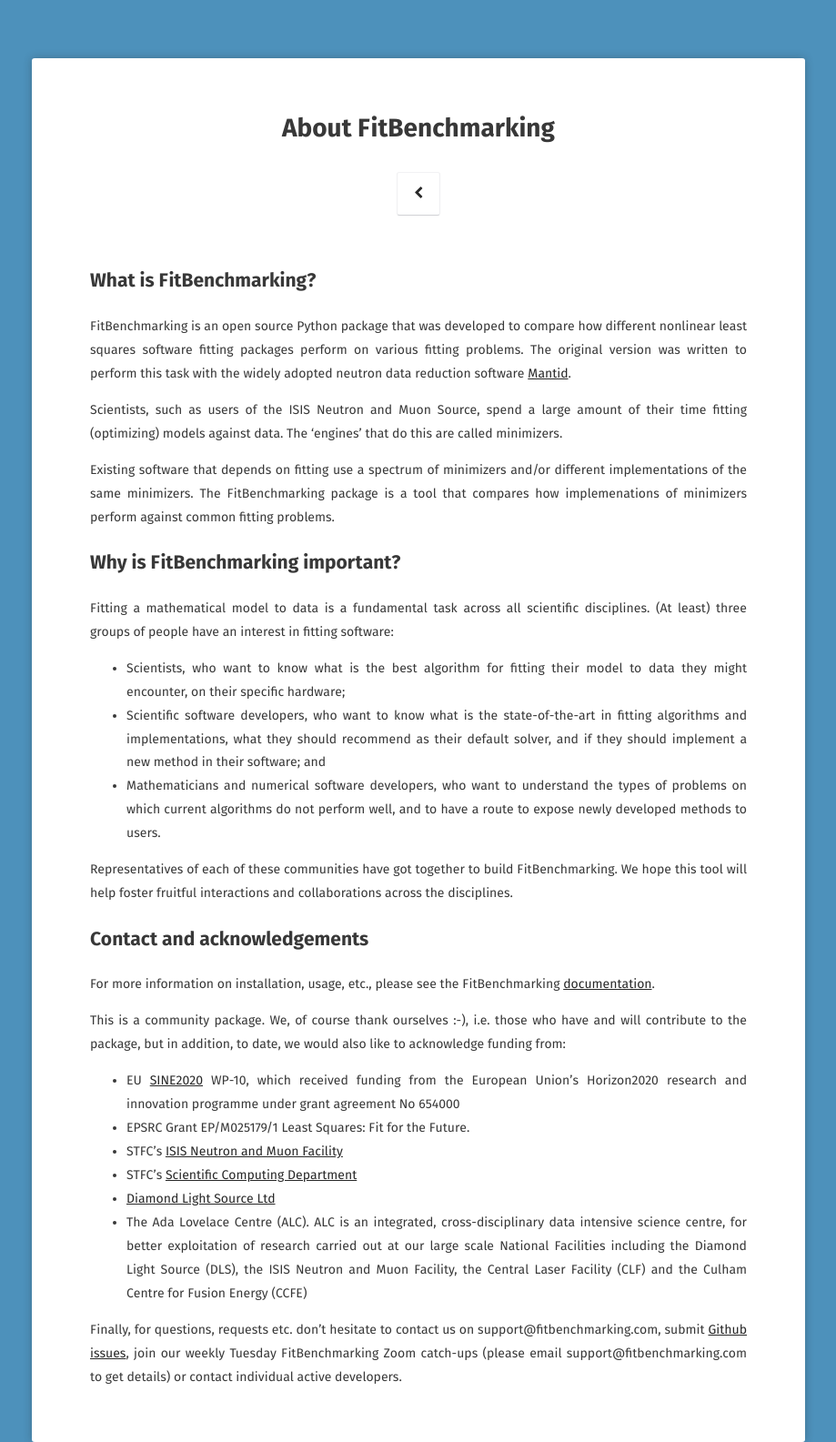
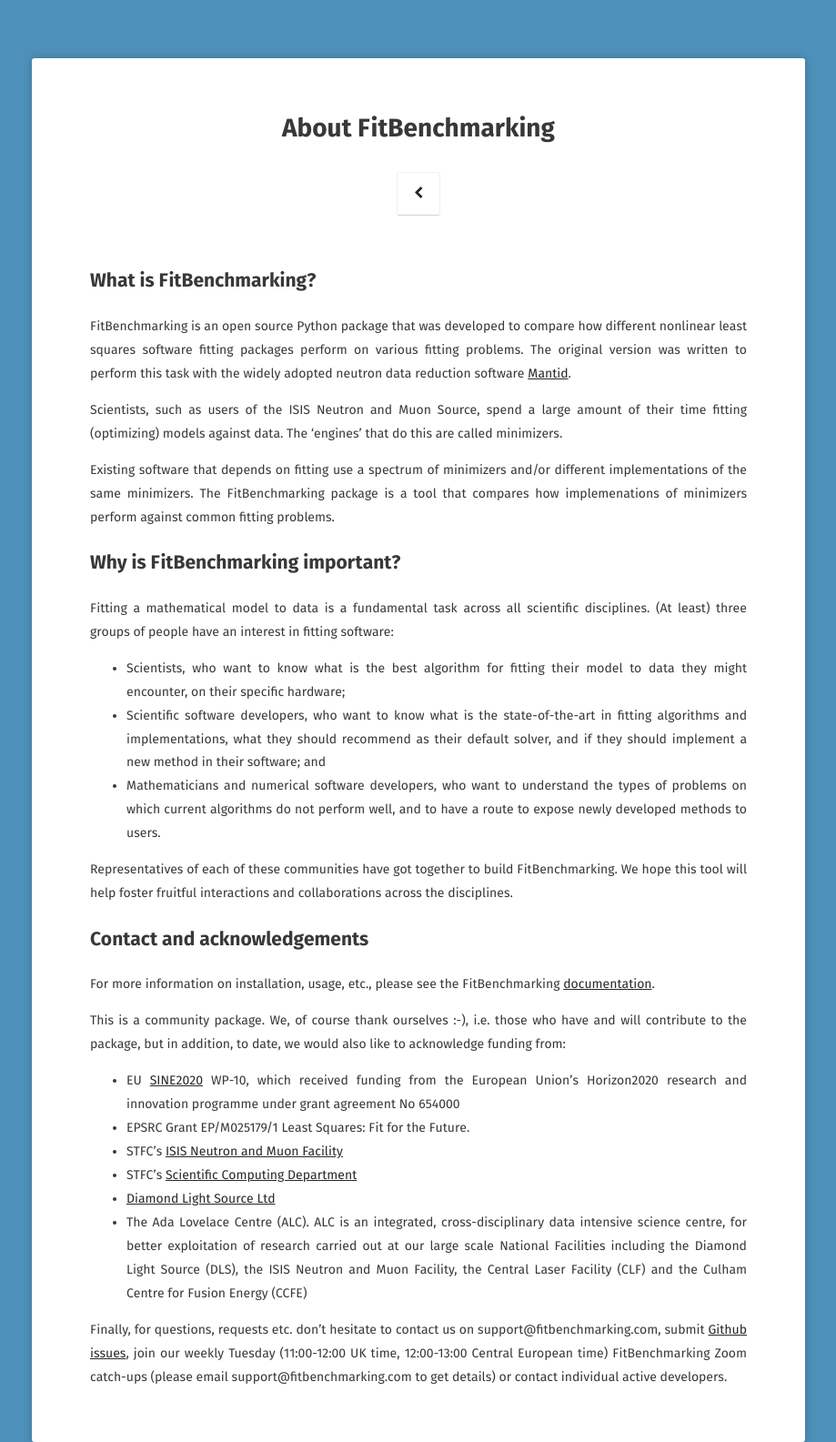
Before and after one commit to fitbenchmarking/fitbenchmarking.github.io, a Jekyll site: the page built from about/index.md, in a window 1280 px wide. Shown: the whole page at 91% size, without its empty margins (180-1099 px from the left). Built offline with Jekyll 4.4.1, drawn with Linux system fonts in a browser that asks for light colours; some web fonts are replaced.

Commit message:
added specific time for the Tuesdays

```diff
--- a/about/index.md
+++ b/about/index.md
@@ -35,4 +35,4 @@ This is a community package. We, of course thank ourselves :-), i.e. those who h
 * [Diamond Light Source Ltd](https://www.diamond.ac.uk)
 * The Ada Lovelace Centre (ALC). ALC is an integrated, cross-disciplinary data intensive science centre, for better exploitation of research carried out at our large scale National Facilities including the Diamond Light Source (DLS), the ISIS Neutron and Muon Facility, the Central Laser Facility (CLF) and the Culham Centre for Fusion Energy (CCFE)
 
-Finally, for questions, requests etc. don’t hesitate to contact us on support@fitbenchmarking.com, submit [Github issues](https://github.com/fitbenchmarking/fitbenchmarking/issues), join our weekly Tuesday FitBenchmarking Zoom catch-ups (please email support@fitbenchmarking.com to get details) or contact individual active developers.
+Finally, for questions, requests etc. don’t hesitate to contact us on support@fitbenchmarking.com, submit [Github issues](https://github.com/fitbenchmarking/fitbenchmarking/issues), join our weekly Tuesday (11:00-12:00 UK time, 12:00-13:00 Central European time) FitBenchmarking Zoom catch-ups (please email support@fitbenchmarking.com to get details) or contact individual active developers.
```
